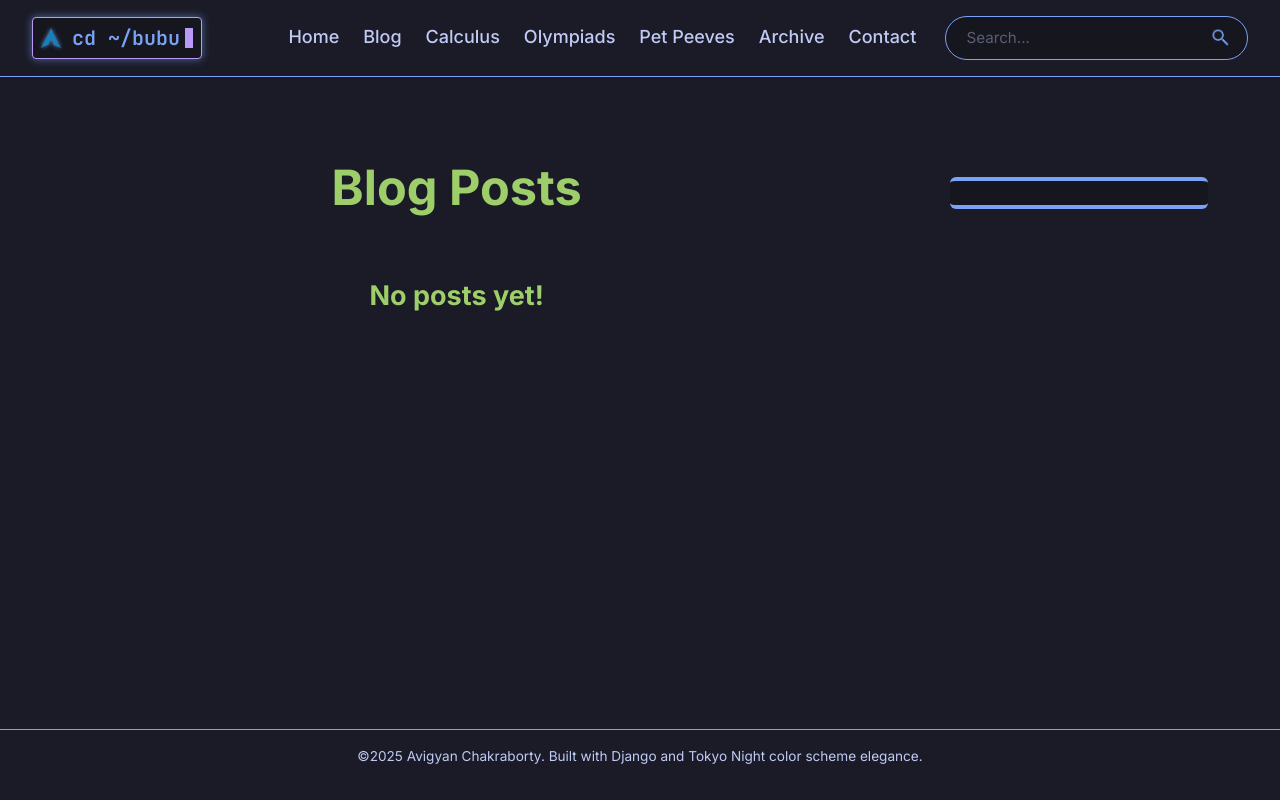
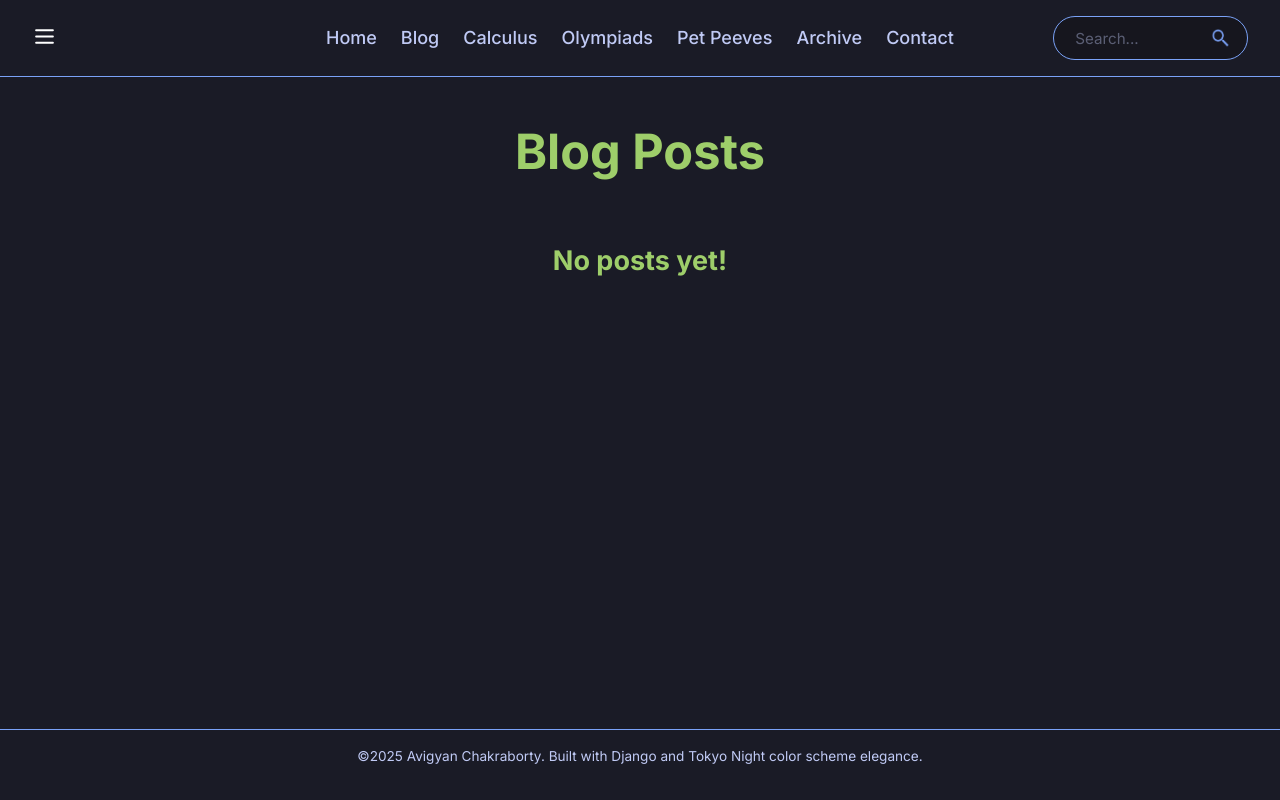
Before and after one commit to Bubu-Droid/code-tutorials, a Django app: page /blog/ in a window 1280 px wide. Run offline with Django 5.2, Linux system fonts and the light colour scheme; data that the repository does not hold is empty.

Commit message:
Update testsite

```diff
--- /dev/null
+++ b/testsite/postapp/static/postapp/index_responsive.css
@@ -0,0 +1,172 @@
+@media (width <= 1399px) {
+  .nav-left {
+    display: none;
+  }
+
+  #aside-search {
+    display: none;
+  }
+
+  #aside-nav {
+    display: none;
+  }
+
+  #hamburger {
+    grid-row: 1/2;
+    grid-column: 1/2;
+    display: inline;
+    background-color: transparent;
+    filter: invert(1);
+    border: none;
+    margin-right: auto;
+  }
+
+  #hamburger img {
+    height: 25px;
+    width: auto;
+    cursor: pointer;
+  }
+
+  #aside-nav-heading {
+    display: none;
+  }
+
+  #aside-search-heading {
+    display: none;
+  }
+
+  #sidebar {
+    position: absolute;
+    left: 0;
+    top: var(--header-height);
+    margin-top: 0;
+    height: calc(100vh - var(--header-height));
+    width: 32%;
+    max-width: 400px;
+    transform: translateX(-100%);
+    z-index: 1000;
+    overflow: auto;
+    border-top: 0;
+    border-bottom: 0;
+    border-radius: 0;
+    border-right: 4px solid var(--accent);
+    border-top-right-radius: 6px;
+    border-bottom-right-radius: 6px;
+    padding: 0 1.5rem;
+    transition:
+      transform 0.3s ease,
+      box-shadow 0.3s ease;
+    padding-bottom: 2.5rem;
+  }
+
+  #sidebar.active {
+    transform: translateX(0%);
+    box-shadow: 0 0 12px color-mix(in srgb, var(--accent) 60%, transparent);
+  }
+
+  #body-shadow {
+    position: fixed;
+    top: 0;
+    bottom: 0;
+    left: 0;
+    right: 0;
+    background: rgba(0, 0, 0, 0.4);
+    z-index: 999;
+    display: none;
+  }
+
+  main {
+    grid-column: 1/4;
+    padding: 0;
+  }
+
+  header,
+  footer {
+    position: relative;
+    z-index: 1001;
+  }
+
+  .no-scroll {
+    overflow: hidden;
+    height: 100vh;
+  }
+
+  article {
+    width: 75%;
+    min-width: 800px;
+  }
+}
+
+@media (width <= 1150px) {
+  #aside-search {
+    display: inline-block;
+    width: unset;
+  }
+
+  #aside-search form {
+    width: 100%;
+  }
+
+  #nav-search {
+    display: none;
+  }
+
+  #aside-search-heading {
+    display: block;
+  }
+
+  .nav-mid {
+    grid-column: 1/6;
+  }
+}
+
+@media (width <= 1050px) {
+  article {
+    width: 85%;
+    min-width: unset;
+  }
+}
+
+@media (width <= 850px) {
+  #header-nav {
+    display: none;
+  }
+
+  #aside-nav {
+    display: flex;
+    flex-direction: column;
+    gap: 0;
+    border-left: 4px solid var(--accent);
+    padding-left: 1rem;
+  }
+
+  #hamburger {
+    grid-column: 4/6;
+    margin-left: auto;
+    margin-right: unset;
+  }
+
+  #aside-nav-heading {
+    display: block;
+  }
+
+  .nav-left {
+    display: block;
+    grid-column: 1/3;
+  }
+
+  #sidebar {
+    left: unset;
+    right: 0;
+    transform: translateX(100%);
+    border-radius: 0;
+    border-left: 4px solid var(--accent);
+    border-top-left-radius: 6px;
+    border-bottom-left-radius: 6px;
+    border-right: unset;
+  }
+
+  #sidebar.active {
+    transform: translateX(0%);
+  }
+}
--- a/testsite/postapp/static/postapp/index_style.css
+++ b/testsite/postapp/static/postapp/index_style.css
@@ -25,9 +25,31 @@ article h6 {
   margin-bottom: unset;
 }
 
+#hamburger {
+  display: none;
+}
+
+#aside-nav {
+  display: none;
+}
+
+#aside-search {
+  display: none;
+}
+
+#aside-search-heading {
+  display: none;
+}
+
+#aside-nav-heading {
+  display: none;
+}
+
 .nav-right {
   display: flex;
   justify-content: right;
+  grid-row: 1/2;
+  grid-column: 5/6;
 }
 
 .search-form {
@@ -38,6 +60,7 @@ article h6 {
   background-color: var(--bg-alt);
   overflow: hidden;
   padding: 0.25rem 0.25rem 0.25rem 0.5rem;
+  width: 80%;
 }
 
 .search-input {
@@ -48,6 +71,7 @@ article h6 {
   padding: 0.45rem 0.8rem;
   font-size: 0.95rem;
   font-family: var(--font-sans);
+  width: 80%;
 }
 
 .search-input::placeholder {
@@ -80,6 +104,7 @@ aside {
   height: fit-content;
   margin-top: 4rem;
   width: 64%;
+  min-width: 350px;
   max-width: 420px;
   background-color: var(--bg-alt);
   padding: 0 1rem 1.5rem;
@@ -93,6 +118,7 @@ article {
   padding: 2rem 3rem;
   display: flex;
   width: 100%;
+  min-width: 800px;
   max-width: 1100px;
   gap: 1.3em;
   flex-direction: column;
@@ -153,20 +179,23 @@ article:hover .post-content::before {
   position: absolute;
   bottom: 0.75rem;
   right: 1rem;
-  background-color: var(--dark-black);
-  color: white;
-  padding: 0.4rem 0.8rem;
+  background-color: var(--storm);
+  color: var(--white);
+  padding: 0.6rem 0.8rem;
   font-weight: 600;
   font-size: 0.9rem;
   text-decoration: none;
   border-radius: 6px;
   transition:
     transform 0.3s ease,
+    color 0.3s ease,
     box-shadow 0.3s ease;
 }
 
 .read-more-link:hover {
   transform: scale(1.03);
+  color: var(--fg);
+  box-shadow: 0 0 12px var(--dark-black);
 }
 
 main h1 {
@@ -198,6 +227,7 @@ aside h3 {
 aside ul {
   list-style: none;
   padding-left: 0;
+  padding-right: 0.5rem;
   display: flex;
   flex-flow: wrap column;
   gap: 0.5rem;
--- a/testsite/postapp/templates/postapp/index.html
+++ b/testsite/postapp/templates/postapp/index.html
@@ -6,10 +6,11 @@
 
 {% block head %}
 <link rel="stylesheet" href="{% static 'postapp/index_style.css' %}">
+<link rel="stylesheet" href="{% static 'postapp/index_responsive.css' %}">
 {% endblock %}
 
 {% block nav-right %}
-<div class="nav-right">
+<div class="nav-right" id="nav-search">
   <form action="{% url request.resolver_match.namespace|add:':post_search' %}" method="get" class="search-form">
     <input type="text" name="q" placeholder="Search..." value="{{ request.GET.q|default_if_none:'' }}"
       class="search-input">
@@ -21,6 +22,7 @@
 {% endblock %}
 
 {% block content %}
+<div id="body-shadow"></div>
 <main class="page-content">
   {% if tag_filter %}
   <h1>
@@ -66,7 +68,43 @@
 </main>
 <button id="scroll-to-top-btn" title="Go to top">↑</button>
 
-<aside>
+<aside id="sidebar">
+  <h3 id="aside-nav-heading">Navigation Links</h3>
+  <ul class="nav-mid" id="aside-nav">
+    <li>
+      <a href="{% url 'main:home_page' %}" class="link-underline-slide nav-page-link">Home</a>
+    </li>
+    <li>
+      <a href="{% url 'blog:post_index' %}" class="link-underline-slide nav-page-link">Blog</a>
+    </li>
+    <li>
+      <a href="{% url 'main:calculus_page' %}" class="link-underline-slide nav-page-link">Calculus</a>
+    </li>
+    <li>
+      <a href="{% url 'main:olympiads_page' %}" class="link-underline-slide nav-page-link">Olympiads</a>
+    </li>
+    <li>
+      <a href="{% url 'main:pet_peeves_page' %}" class="link-underline-slide nav-page-link">Pet Peeves</a>
+    </li>
+    <li>
+      <a href="{% url 'archive:post_index' %}" class="link-underline-slide nav-page-link">Archive</a>
+    </li>
+    <li>
+      <a href="{% url 'main:contact_page' %}" class="link-underline-slide nav-page-link">Contact</a>
+    </li>
+  </ul>
+
+  <h3 id="aside-search-heading">Search {{ heading }}</h3>
+  <div class="nav-right" id="aside-search">
+    <form action="{% url request.resolver_match.namespace|add:':post_search' %}" method="get" class="search-form">
+      <input type="text" name="q" placeholder="Search..." value="{{ request.GET.q|default_if_none:'' }}"
+        class="search-input">
+      <button type="submit" class="search-btn" aria-label="Search">
+        <img src="{% static 'img/search.png' %}" alt="Search" class="search-logo" height="19.2" width="19.2">
+      </button>
+    </form>
+  </div>
+
   {% if suggested_posts %}
   <h3>Suggested Reads</h3>
   <ul class="sidebar-suggest-list sidebar-box light-box-shadow">
--- a/testsite/static/css/style.css
+++ b/testsite/static/css/style.css
@@ -14,7 +14,6 @@
   --bg: #1a1b26;
   --bg-alt: #16161e;
   --dark-black: #000;
-  --shadow-black-30: #0000004d;
   --fg: #c0caf5;
   --accent: #7aa2f7;
   --accent2: #bb9af7;
@@ -23,6 +22,8 @@
   --green: #9ece6a;
   --yellow: #e0af68;
   --font-sans: "Inter", system-ui, sans-serif;
+  --white: #b4f9f8;
+  --storm: #414868;
 
   transition: all 0.3s ease;
 }
@@ -52,14 +53,19 @@ footer {
   padding: 1rem 2rem;
   border-color: var(--accent);
   grid-column: 1/4;
+  grid-row: 1/2;
   height: fit-content;
   width: 100%;
+  background-color: var(--bg);
 }
 
 header {
   border-bottom: 1px solid var(--accent);
   grid-row: 1/2;
   grid-column: 1/4;
+  min-height: 77px;
+  display: flex;
+  justify-content: center;
 }
 
 footer {
@@ -101,6 +107,7 @@ p {
 
 nav {
   display: grid;
+  width: 100%;
   grid-template-columns: repeat(5, 1fr);
   align-items: center;
 }
@@ -118,12 +125,13 @@ summary {
   margin-bottom: 0.5rem;
 }
 
-.nav-ul {
+.nav-mid {
   display: flex;
   gap: 1.5rem;
   list-style: none;
   flex-wrap: wrap;
   justify-content: center;
+  grid-row: 1/2;
   grid-column: 2/5;
 }
 
@@ -167,6 +175,8 @@ a:hover {
   font-weight: 600;
   color: var(--accent);
   text-decoration: none;
+  grid-row: 1/2;
+  grid-column: 1/2;
 }
 
 .cursor {
@@ -193,7 +203,7 @@ a:hover {
   position: fixed;
   bottom: 2rem;
   left: 2rem;
-  z-index: 100;
+  z-index: 10000;
   background-color: var(--accent);
   color: var(--bg);
   border: none;
@@ -267,7 +277,7 @@ mjx-container {
 }
 
 .dark-box-shadow {
-  box-shadow: 0 2px 6px var(--shadow-black-30);
+  box-shadow: 0 0 8px var(--dark-black);
 }
 
 @keyframes blink {
--- /dev/null
+++ b/testsite/static/js/script.js
@@ -0,0 +1,25 @@
+const hamburger = document.getElementById("hamburger");
+const sidebar = document.getElementById("sidebar");
+const shadow = document.getElementById("body-shadow");
+
+hamburger.addEventListener("click", () => {
+  const isActive = sidebar.classList.toggle("active");
+  shadow.style.display = sidebar.classList.contains("active")
+    ? "block"
+    : "none";
+  document.body.classList.toggle("no-scroll", isActive);
+});
+
+window.addEventListener("DOMContentLoaded", () => {
+  const header = document.querySelector("header");
+  const footer = document.querySelector("footer");
+
+  document.documentElement.style.setProperty(
+    "--header-height",
+    header.offsetHeight + "px",
+  );
+  document.documentElement.style.setProperty(
+    "--footer-height",
+    footer.offsetHeight + "px",
+  );
+});
--- a/testsite/templates/base.html
+++ b/testsite/templates/base.html
@@ -28,7 +28,10 @@
               height="16"
               width="16">cd ~/bubu<span class="cursor"></span></a>
       </div>
-      <ul class="nav-ul">
+      <button id="hamburger">
+        <img src="{% static 'img/hamburger.svg' %}" alt="Menu">
+      </button>
+      <ul class="nav-mid" id="header-nav">
         <li>
           <a href="{% url 'main:home_page' %}" class="link-underline-slide nav-page-link">Home</a>
         </li>
@@ -92,5 +95,6 @@
   </script>
   <script async src="https://cdn.jsdelivr.net/npm/mathjax@3/es5/tex-svg.js"></script>
   <script src="{% static 'js/anchors.js' %}"></script>
+  <script src="{% static 'js/script.js' %}"></script>
 </body>
 </html>
```
Also changed, not shown: testsite/static/img/hamburger.svg (added).
